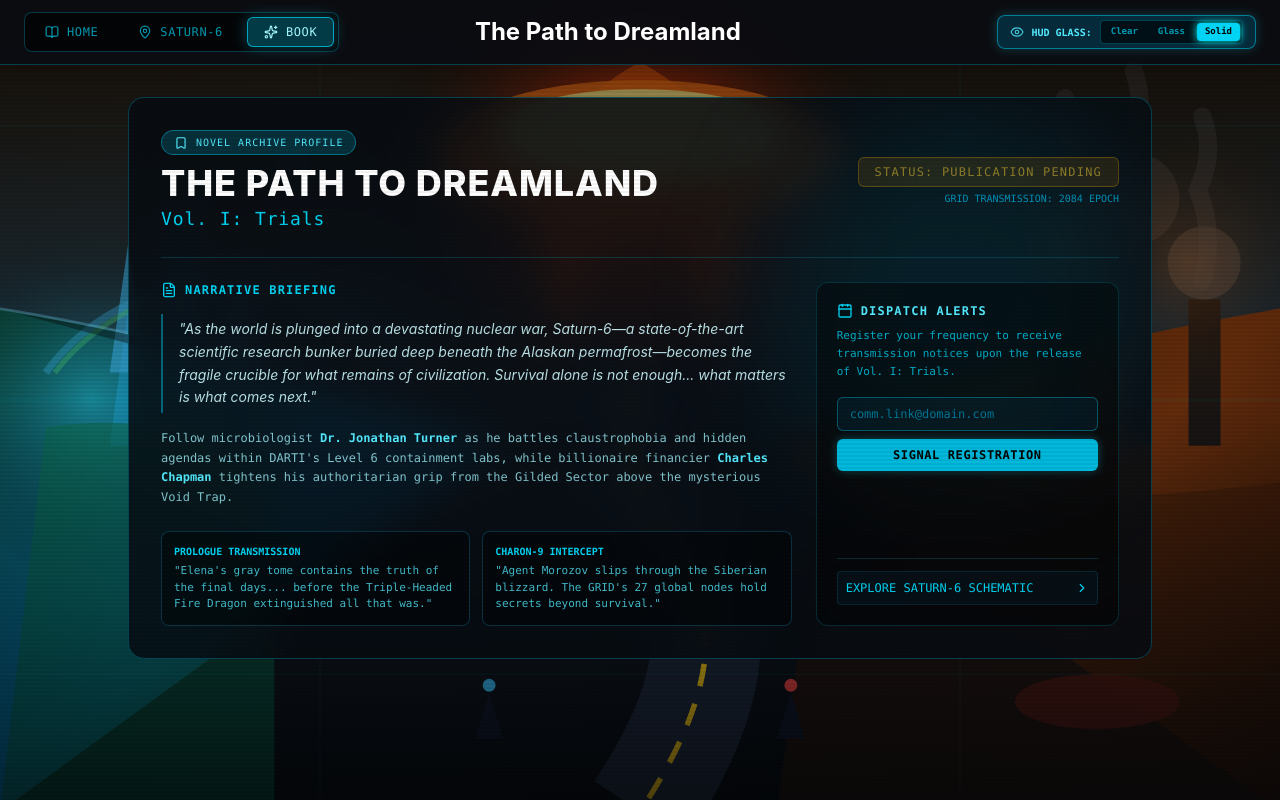
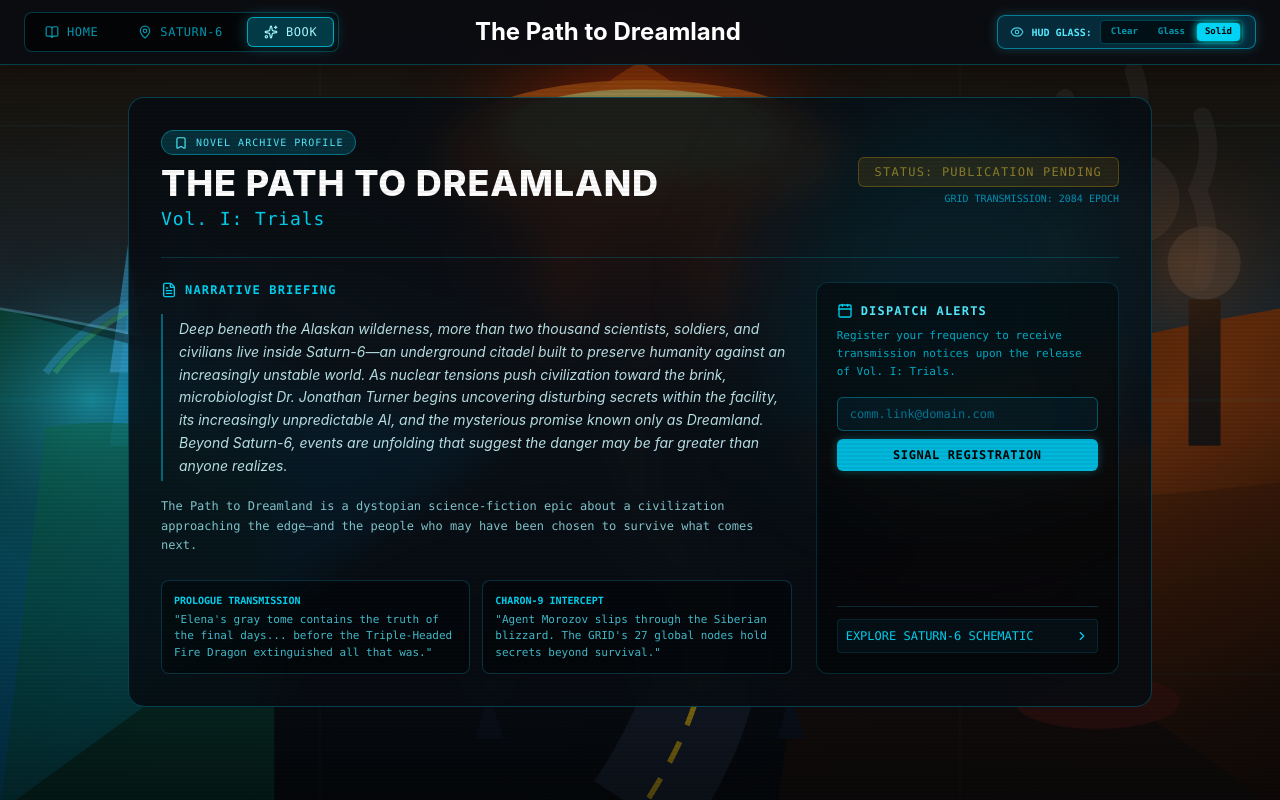
Before and after one commit to sstewart78/dreamland, a React (Vite) app: page / in a window 1280 px wide. Both pictures are taken after a click on the button "BOOK". Built offline with nearby package versions, Linux system fonts and the light colour scheme.

Commit message:
Update book description

```diff
--- a/src/MainContent/MainContent.tsx
+++ b/src/MainContent/MainContent.tsx
@@ -103,11 +103,13 @@ export function MainContent({
                                     </h3>
 
                                     <p className="text-sm leading-relaxed text-cyan-100/90 italic border-l-2 border-cyan-500/50 pl-4 py-1">
-                                        "As the world is plunged into a devastating nuclear war, Saturn-6—a state-of-the-art scientific research bunker buried deep beneath the Alaskan permafrost—becomes the fragile crucible for what remains of civilization. Survival alone is not enough... what matters is what comes next."
+                                        Deep beneath the Alaskan wilderness, more than two thousand scientists, soldiers, and civilians live inside Saturn-6—an underground citadel built to preserve humanity against an increasingly unstable world.
+                                        As nuclear tensions push civilization toward the brink, microbiologist Dr. Jonathan Turner begins uncovering disturbing secrets within the facility, its increasingly unpredictable AI, and the mysterious promise known only as Dreamland.
+                                        Beyond Saturn-6, events are unfolding that suggest the danger may be far greater than anyone realizes.
                                     </p>
 
                                     <p className="text-xs leading-relaxed text-cyan-200/80 font-mono">
-                                        Follow microbiologist <span className="text-cyan-300 font-bold">Dr. Jonathan Turner</span> as he battles claustrophobia and hidden agendas within DARTI's Level 6 containment labs, while billionaire financier <span className="text-cyan-300 font-bold">Charles Chapman</span> tightens his authoritarian grip from the Gilded Sector above the mysterious Void Trap.
+                                        The Path to Dreamland is a dystopian science-fiction epic about a civilization approaching the edge—and the people who may have been chosen to survive what comes next.
                                     </p>
 
                                     {/* Excerpt Chips */}
```
